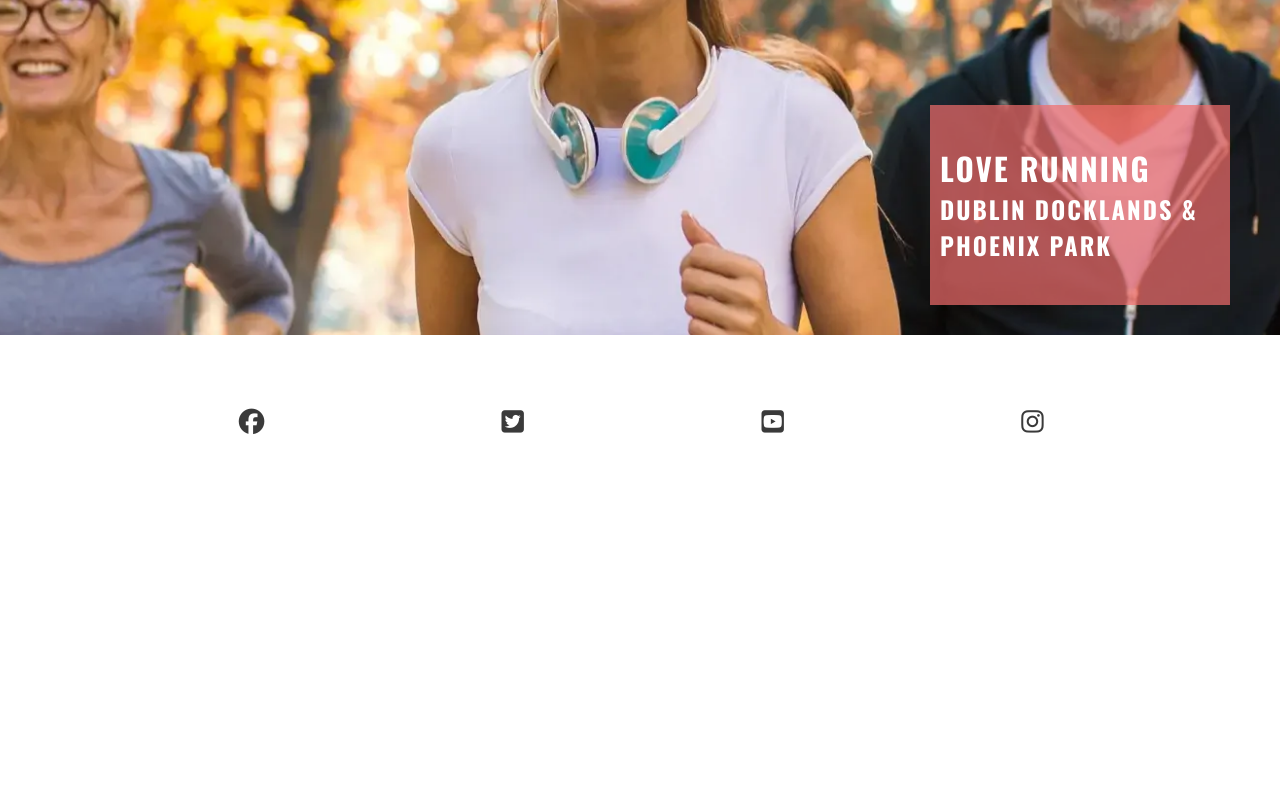
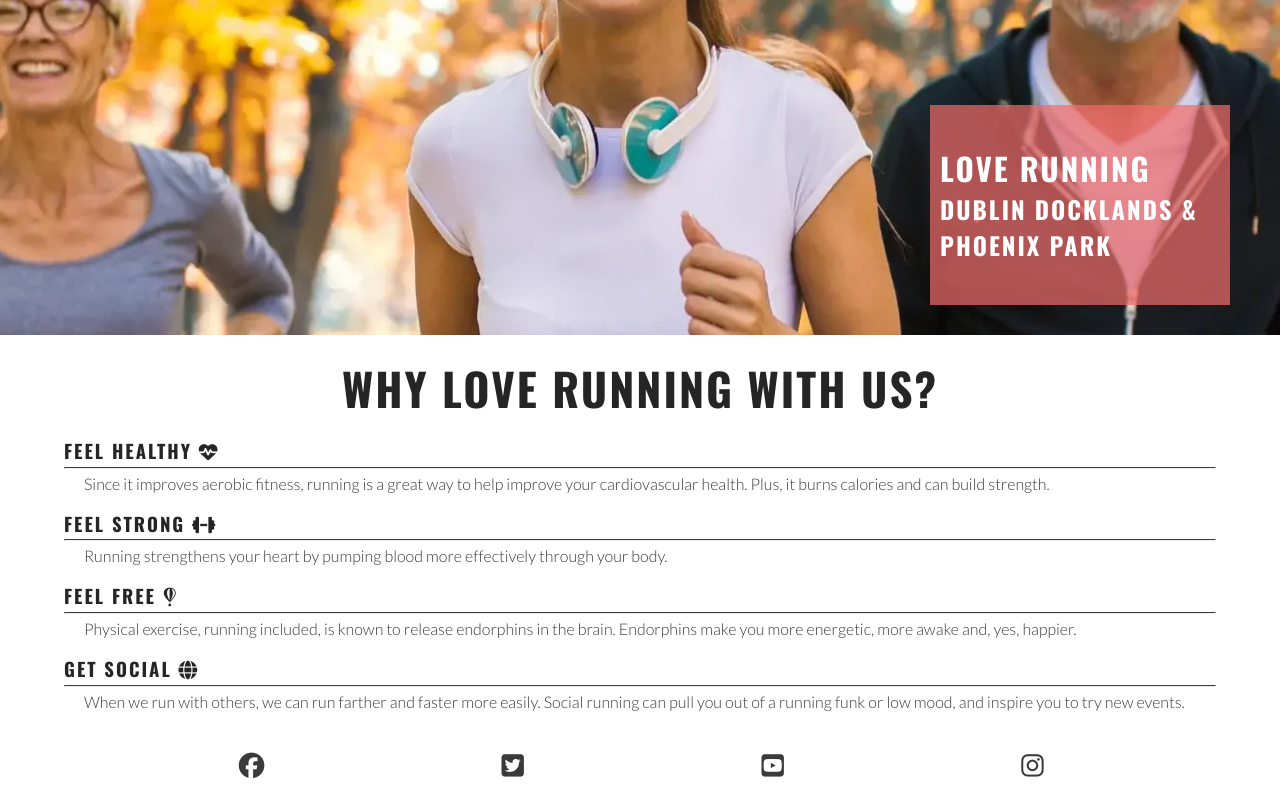
Before and after one commit to Noora235/Love-Running, a plain HTML site: page index.html in a window 1280 px wide. Shown: the part 344-1144 px from the top of the page. Before the commit the page ends 800 px from the top, so only its background shows below. Drawn offline with nearby package versions, Linux system fonts and the light colour scheme.

Commit message:
added a reasons section under the hero image

```diff
--- a/assets/css/style.css
+++ b/assets/css/style.css
@@ -113,6 +113,33 @@ main {
     color: #ffffff;
 }
 
+/* Reasons section */
+#reasons {
+    width: 90%;
+    margin: 20px auto;
+}
+
+#reasons h2 {
+    margin-bottom: 20px;
+    text-align: center;
+    font-size: 280%;
+}
+
+#benefits-physical > div,
+#benefits-mental > div {
+    line-height: 20px;
+    margin-bottom: 20px;
+}
+
+#benefits p {
+    padding: 0 20px;
+}
+
+#benefits hr {
+    border-top: 1px solid #3a3a3a;
+    margin: 5px 0;
+}
+
 
 /* Footer */
 #social-networks {
--- a/index.html
+++ b/index.html
@@ -46,6 +46,39 @@
                 <h3>Dublin Docklands & Phoenix Park</h3>
             </div>
         </section>
+
+        <section id="reasons">
+            <h2>Why love running with us?</h2>
+            <div id="benefits">
+                <div id="benefits-physical">
+                    <div>
+                        <h3>Feel healthy <i class="fa-solid fa-heart-pulse"></i></h3>
+                        <hr>
+                        <p>Since it improves aerobic fitness, running is a great way to help improve your cardiovascular
+                            health. Plus, it burns calories and can build strength.</p>
+                    </div>
+                    <div>
+                        <h3>Feel strong <i class="fa-solid fa-dumbbell"></i></h3>
+                        <hr>
+                        <p>Running strengthens your heart by pumping blood more effectively through your body.</p>
+                    </div>
+                </div>
+                <div id="benefits-mental">
+                    <div>
+                        <h3>Feel free <i class="fa-brands fa-fly"></i></h3>
+                        <hr>
+                        <p>Physical exercise, running included, is known to release endorphins in the brain. Endorphins
+                            make you more energetic, more awake and, yes, happier.</p>
+                    </div>
+                    <div>
+                        <h3>Get social <i class="fa-solid fa-globe"></i></h3>
+                        <hr>
+                        <p>When we run with others, we can run farther and faster more easily. Social running can pull
+                            you out of a running funk or low mood, and inspire you to try new events.</p>
+                    </div>
+                </div>
+            </div>
+        </section>
     </main>
 
     <!-- Footer -->
```
